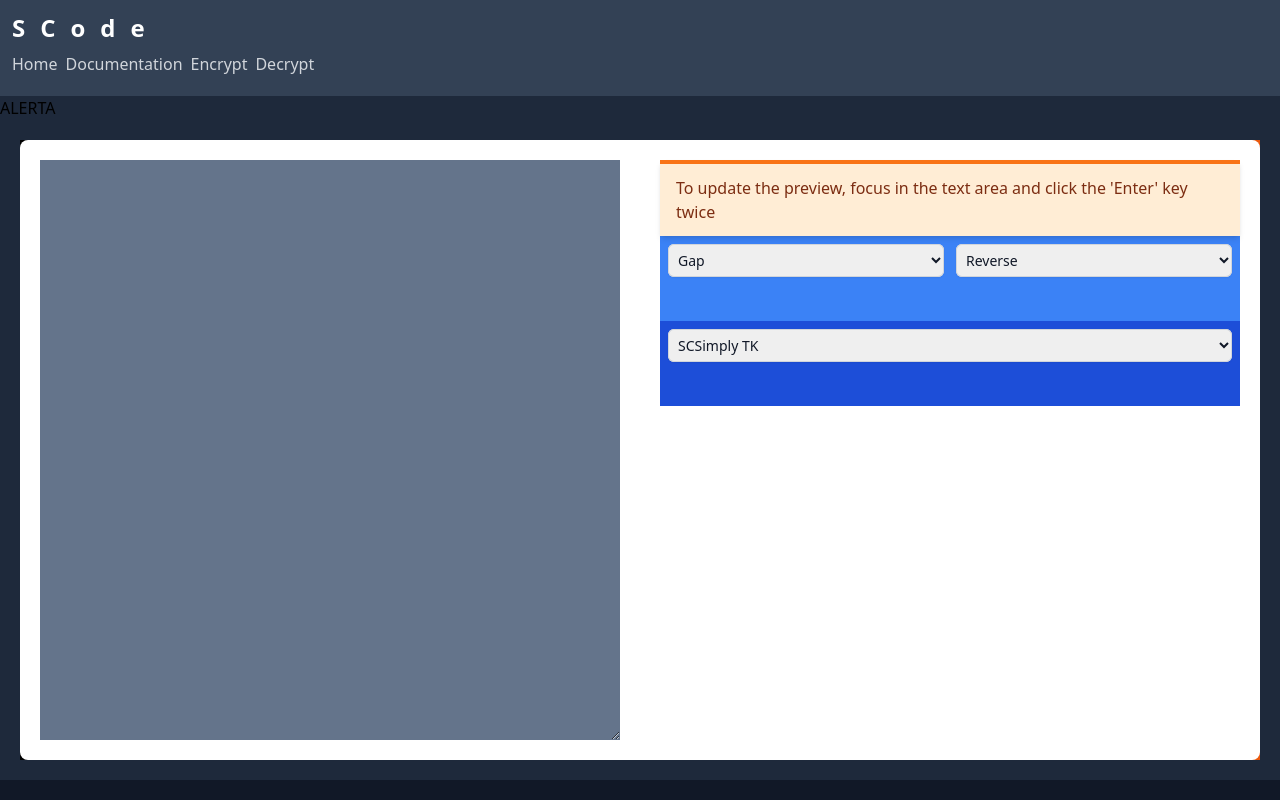
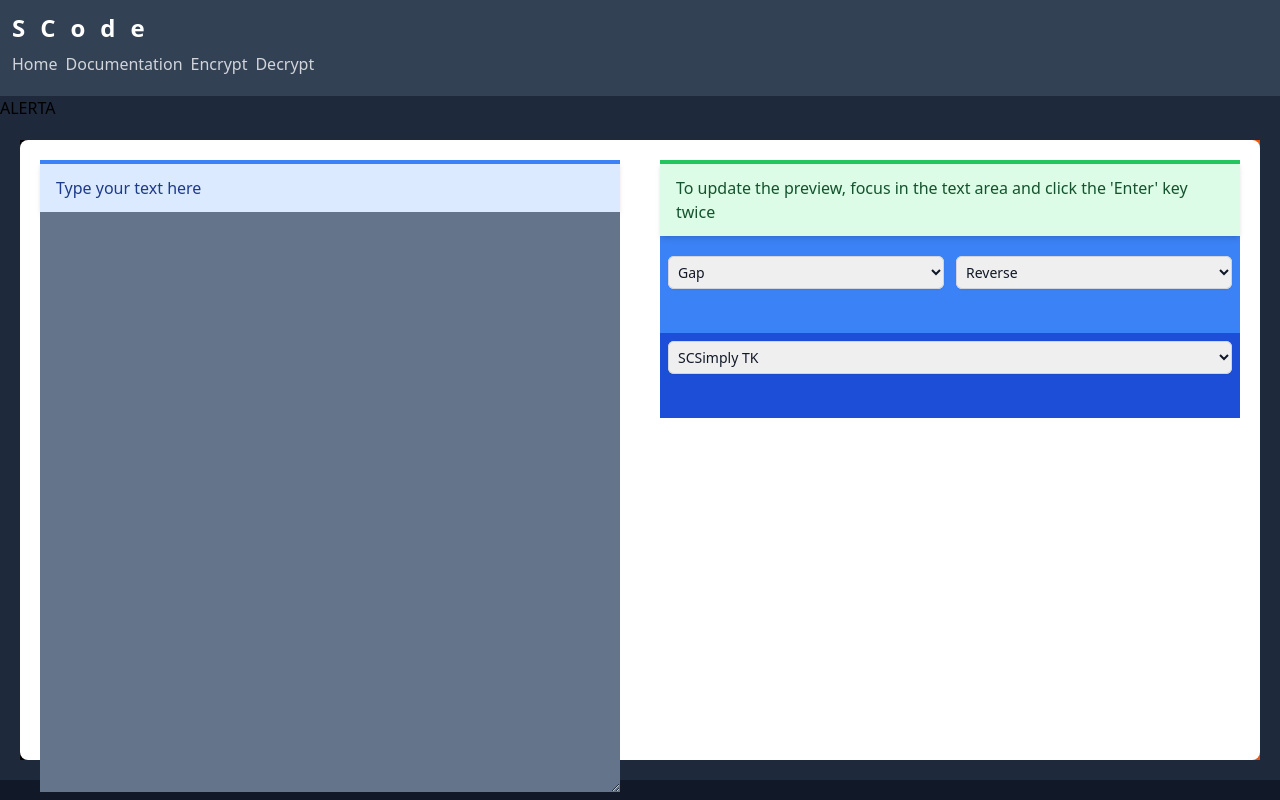
Before and after one commit to Mikeprogrammer973/scode, a React (Create React App) app in the folder scode/: page /encrypt in a window 1280 px wide. Shown: the top 800 px of the page. Built offline with nearby package versions, Linux system fonts and the light colour scheme.

Commit message:
Encrypt interface - preview encrypting done

```diff
--- a/scode/src/interface/Encrypt.tsx
+++ b/scode/src/interface/Encrypt.tsx
@@ -91,13 +91,14 @@ export default function Encrypt(): JSX.Element
             <div className="grid grid-cols-1 lg:grid-cols-2 p-5">
                 <div className="aspect-[1/1] h-full bg-black">
                     <div  className="bg-white rounded-tl-lg rounded-tr-lg lg:rounded-tr-none lg:rounded-bl-lg h-full w-full p-5">
+                        <div className="bg-blue-100 border-t-4 border-blue-500 text-blue-900 px-4 py-3 shadow-md">Type your text here</div>
                         <textarea onChange={e => {setTxt(e.target.value); previweFormatation();}} value={format_str(txt)} className="bg-slate-500 text-gray-300 text-xl w-full h-full p-5 outline-none"></textarea>
                     </div>
                 </div>
                 <div className="aspect-[1/1] h-full bg-orange-600">
                     <div className="bg-white rounded-bl-lg rounded-br-lg lg:rounded-bl-none lg:rounded-tr-lg h-full w-full p-5 overflow-y-scroll">
                         <div className="bg-blue-500 pb-5">
-                            <div className="bg-orange-100 border-t-4 border-orange-500 text-orange-900 px-4 py-3 shadow-md">To update the preview, focus in the text area and click the 'Enter' key twice</div>
+                            <div className="bg-green-100 border-t-4 border-green-500 text-green-900 px-4 py-3 mb-3 shadow-md">To update the preview, focus in the text area and click the 'Enter' key twice</div>
                             <p className="p-2 flex gap-3 align-middle">
                                 <abbr className="w-[50%]" title="Mutation">
                                     <select onChange={e => {setTxtMut(e.target.selectedIndex); previweFormatation();}} className="w-full rounded-md border-0 p-1.5 text-gray-900 shadow-sm outline-gray-500 ring-1 ring-inset ring-gray-300 placeholder:text-gray-400 sm:text-sm sm:leading-6">
--- a/scode/src/style/App.css
+++ b/scode/src/style/App.css
@@ -37,6 +37,10 @@
   margin-top: 2rem;
 }
 
+.mb-3 {
+  margin-bottom: 0.75rem;
+}
+
 .block {
   display: block;
 }
@@ -53,62 +57,6 @@
   display: none;
 }
 
-.aspect-\[16\/9\] {
-  aspect-ratio: 16/9;
-}
-
-.aspect-\[1\/2\] {
-  aspect-ratio: 1/2;
-}
-
-.aspect-video {
-  aspect-ratio: 16 / 9;
-}
-
-.aspect-square {
-  aspect-ratio: 1 / 1;
-}
-
-.aspect-\[3\/16\] {
-  aspect-ratio: 3/16;
-}
-
-.aspect-\[3\/4\] {
-  aspect-ratio: 3/4;
-}
-
-.aspect-\[7\/4\] {
-  aspect-ratio: 7/4;
-}
-
-.aspect-\[2\/4\] {
-  aspect-ratio: 2/4;
-}
-
-.aspect-\[2\/5\] {
-  aspect-ratio: 2/5;
-}
-
-.aspect-\[2\/8\] {
-  aspect-ratio: 2/8;
-}
-
-.aspect-\[2\/3\] {
-  aspect-ratio: 2/3;
-}
-
-.aspect-\[1\/3\] {
-  aspect-ratio: 1/3;
-}
-
-.aspect-\[1\/4\] {
-  aspect-ratio: 1/4;
-}
-
-.aspect-\[1\/16\] {
-  aspect-ratio: 1/16;
-}
-
 .aspect-\[1\/1\] {
   aspect-ratio: 1/1;
 }
@@ -119,14 +67,6 @@
 
 .h-full {
   height: 100%;
-}
-
-.max-h-screen {
-  max-height: 100vh;
-}
-
-.max-h-lvh {
-  max-height: 100lvh;
 }
 
 .w-12 {
@@ -189,11 +129,6 @@
   border-radius: 0.375rem;
 }
 
-.rounded-b {
-  border-bottom-right-radius: 0.25rem;
-  border-bottom-left-radius: 0.25rem;
-}
-
 .rounded-bl-lg {
   border-bottom-left-radius: 0.5rem;
 }
@@ -223,14 +158,19 @@
   border-color: rgb(59 130 246 / var(--tw-border-opacity));
 }
 
-.border-orange-500 {
+.border-green-500 {
   --tw-border-opacity: 1;
-  border-color: rgb(249 115 22 / var(--tw-border-opacity));
+  border-color: rgb(34 197 94 / var(--tw-border-opacity));
 }
 
 .bg-black {
   --tw-bg-opacity: 1;
   background-color: rgb(0 0 0 / var(--tw-bg-opacity));
+}
+
+.bg-blue-100 {
+  --tw-bg-opacity: 1;
+  background-color: rgb(219 234 254 / var(--tw-bg-opacity));
 }
 
 .bg-blue-500 {
@@ -246,6 +186,11 @@
 .bg-gray-900 {
   --tw-bg-opacity: 1;
   background-color: rgb(17 24 39 / var(--tw-bg-opacity));
+}
+
+.bg-green-100 {
+  --tw-bg-opacity: 1;
+  background-color: rgb(220 252 231 / var(--tw-bg-opacity));
 }
 
 .bg-orange-600 {
@@ -271,16 +216,6 @@
 .bg-white {
   --tw-bg-opacity: 1;
   background-color: rgb(255 255 255 / var(--tw-bg-opacity));
-}
-
-.bg-blue-100 {
-  --tw-bg-opacity: 1;
-  background-color: rgb(219 234 254 / var(--tw-bg-opacity));
-}
-
-.bg-orange-100 {
-  --tw-bg-opacity: 1;
-  background-color: rgb(255 237 213 / var(--tw-bg-opacity));
 }
 
 .p-1 {
@@ -317,19 +252,14 @@
   padding-bottom: 0.5rem;
 }
 
-.py-8 {
-  padding-top: 2rem;
-  padding-bottom: 2rem;
-}
-
 .py-3 {
   padding-top: 0.75rem;
   padding-bottom: 0.75rem;
 }
 
-.px-5 {
-  padding-left: 1.25rem;
-  padding-right: 1.25rem;
+.py-8 {
+  padding-top: 2rem;
+  padding-bottom: 2rem;
 }
 
 .pb-5 {
@@ -371,6 +301,11 @@
   letter-spacing: 0.1em;
 }
 
+.text-blue-900 {
+  --tw-text-opacity: 1;
+  color: rgb(30 58 138 / var(--tw-text-opacity));
+}
+
 .text-gray-300 {
   --tw-text-opacity: 1;
   color: rgb(209 213 219 / var(--tw-text-opacity));
@@ -391,30 +326,25 @@
   color: rgb(17 24 39 / var(--tw-text-opacity));
 }
 
+.text-green-900 {
+  --tw-text-opacity: 1;
+  color: rgb(20 83 45 / var(--tw-text-opacity));
+}
+
 .text-white {
   --tw-text-opacity: 1;
   color: rgb(255 255 255 / var(--tw-text-opacity));
 }
 
-.text-blue-900 {
-  --tw-text-opacity: 1;
-  color: rgb(30 58 138 / var(--tw-text-opacity));
-}
-
-.text-orange-900 {
-  --tw-text-opacity: 1;
-  color: rgb(124 45 18 / var(--tw-text-opacity));
+.shadow-md {
+  --tw-shadow: 0 4px 6px -1px rgb(0 0 0 / 0.1), 0 2px 4px -2px rgb(0 0 0 / 0.1);
+  --tw-shadow-colored: 0 4px 6px -1px var(--tw-shadow-color), 0 2px 4px -2px var(--tw-shadow-color);
+  box-shadow: var(--tw-ring-offset-shadow, 0 0 #0000), var(--tw-ring-shadow, 0 0 #0000), var(--tw-shadow);
 }
 
 .shadow-sm {
   --tw-shadow: 0 1px 2px 0 rgb(0 0 0 / 0.05);
   --tw-shadow-colored: 0 1px 2px 0 var(--tw-shadow-color);
-  box-shadow: var(--tw-ring-offset-shadow, 0 0 #0000), var(--tw-ring-shadow, 0 0 #0000), var(--tw-shadow);
-}
-
-.shadow-md {
-  --tw-shadow: 0 4px 6px -1px rgb(0 0 0 / 0.1), 0 2px 4px -2px rgb(0 0 0 / 0.1);
-  --tw-shadow-colored: 0 4px 6px -1px var(--tw-shadow-color), 0 2px 4px -2px var(--tw-shadow-color);
   box-shadow: var(--tw-ring-offset-shadow, 0 0 #0000), var(--tw-ring-shadow, 0 0 #0000), var(--tw-shadow);
 }
 
```
